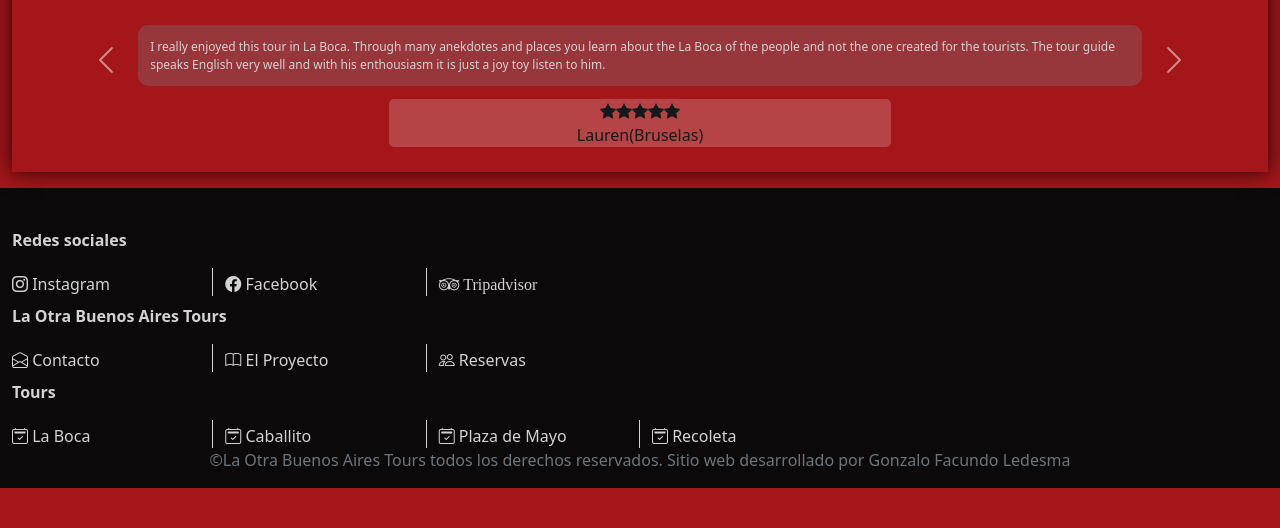
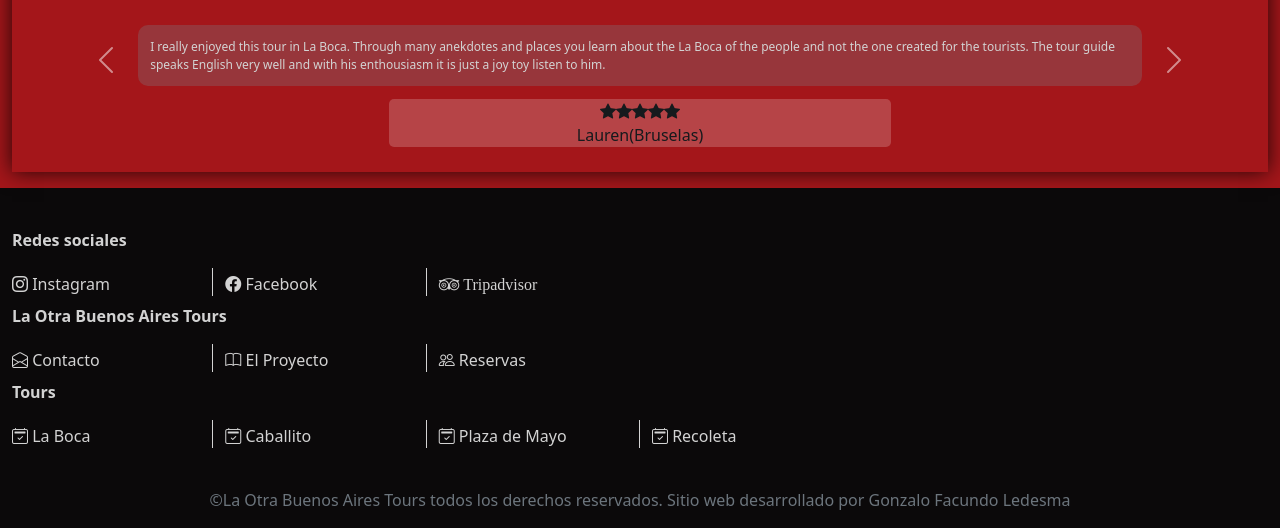
Before and after one commit to laotrabuenosairestours/Sitioweb1, a website: page index.html in a window 1280 px wide. Shown: the part 1561-2089 px from the top of the page. Before the commit the page ends 2049 px from the top, so only its background shows below. Drawn offline with nearby package versions, Linux system fonts and the light colour scheme; a web font is replaced by a local one.

Commit message:
Footer final

```diff
--- a/index.html
+++ b/index.html
@@ -345,7 +345,8 @@
         </div>
 
       </div>
-      <div class="footer__final text-center text-secondary">©La Otra Buenos Aires Tours todos los derechos reservados. Sitio web desarrollado por <a href="https://www.linkedin.com/in/gonzalofacundoledesma" class="text-secondary text-decoration-none hoverred">Gonzalo Facundo Ledesma</a></div>
+        <div class="footer__final"></div>
+        <div class="footer__final text-center text-secondary">©La Otra Buenos Aires Tours todos los derechos reservados. Sitio web desarrollado por <a href="https://www.linkedin.com/in/gonzalofacundoledesma" class="text-secondary text-decoration-none hoverred">Gonzalo Facundo Ledesma</a></div>
     </Footer>
     <script src="https://cdn.jsdelivr.net/npm/bootstrap@5.0.0-beta1/dist/js/bootstrap.bundle.min.js" integrity="sha384-ygbV9kiqUc6oa4msXn9868pTtWMgiQaeYH7/t7LECLbyPA2x65Kgf80OJFdroafW" crossorigin="anonymous"></script>
 
```
